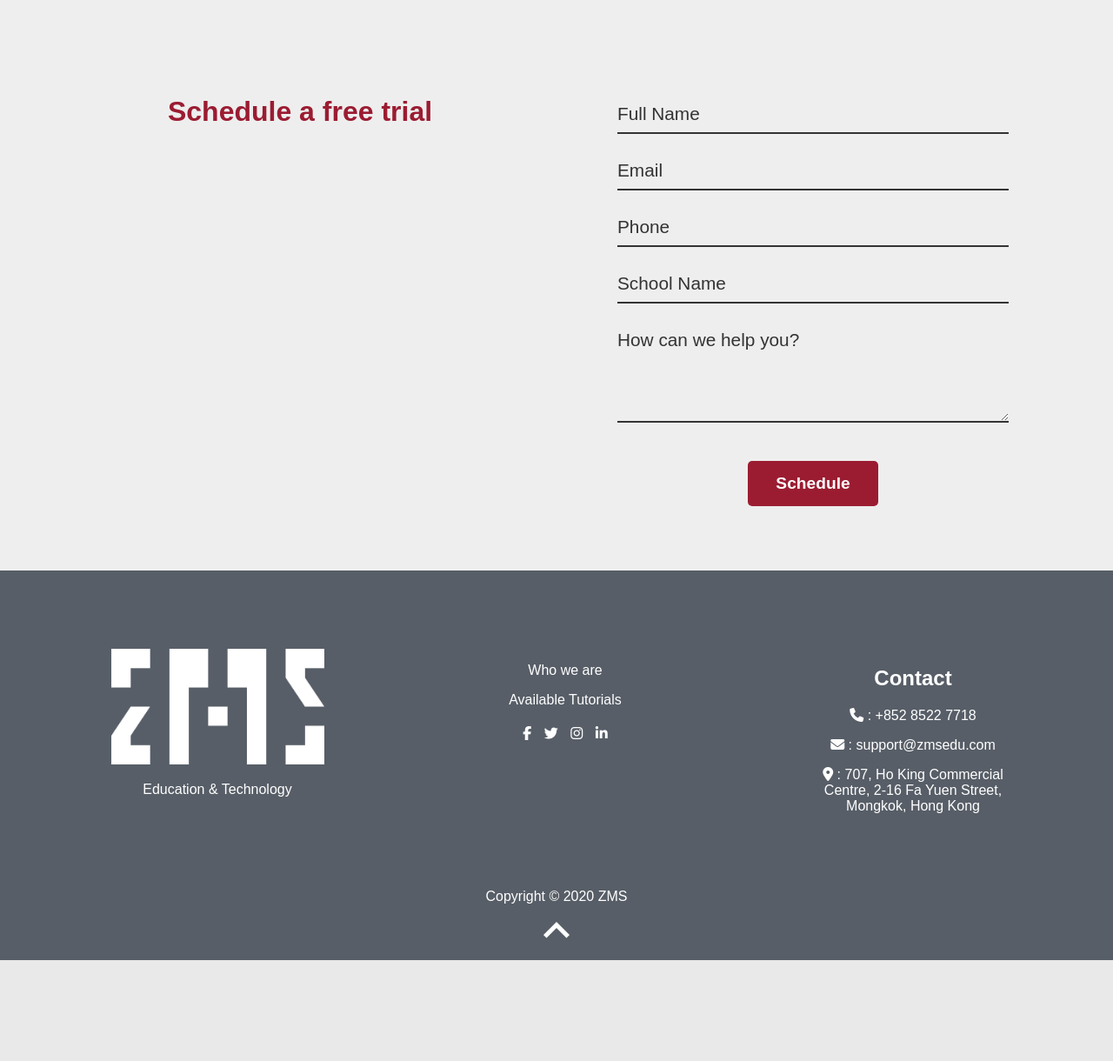
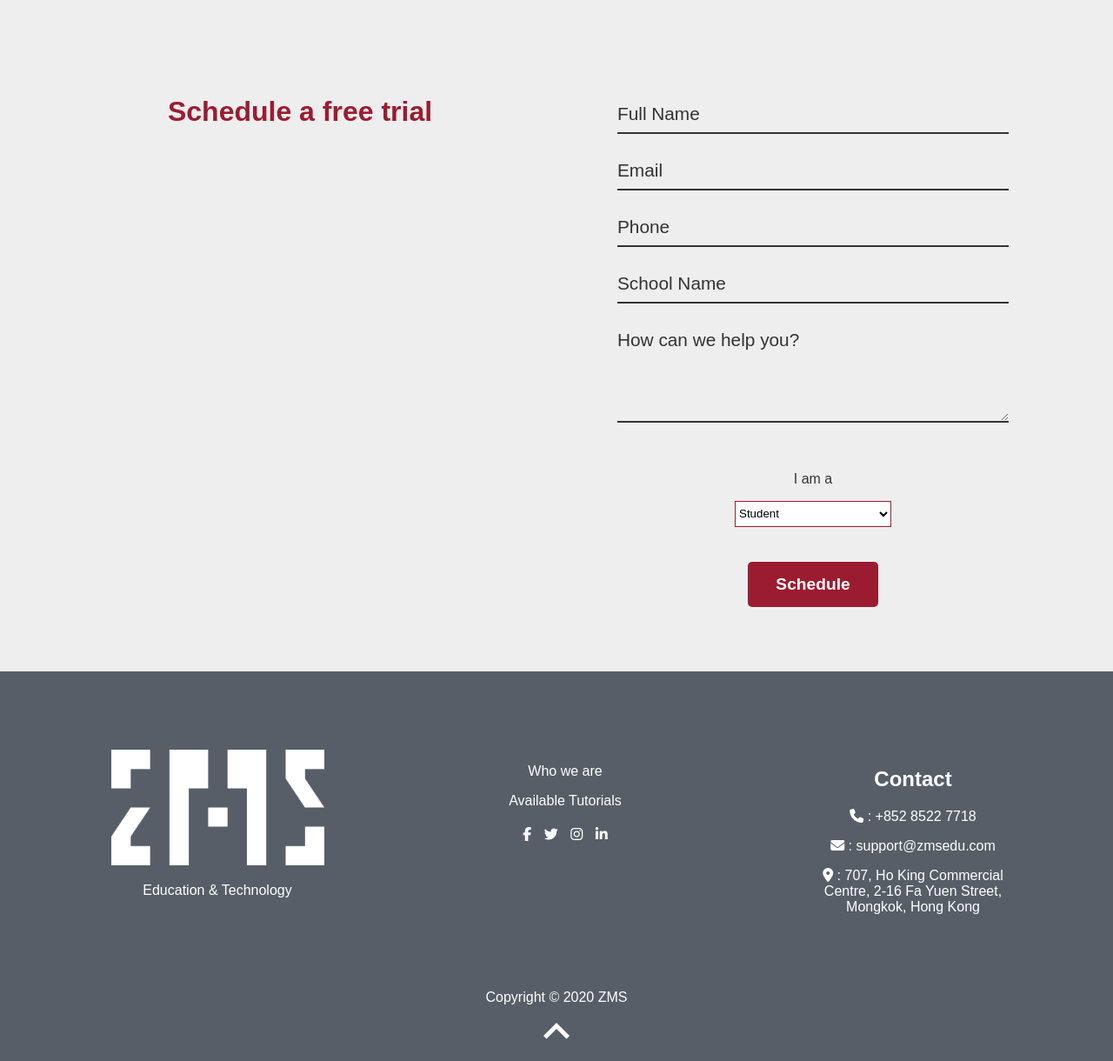
Before and after one commit to Pi-31415/EdTech, a PHP site: page / in a window 1280 px wide. Shown: the part 4664-5884 px from the top of the page at 87% size. Before the commit the page ends 5768 px from the top, so only its background shows below. Run offline with PHP 8.4, Linux system fonts and the light colour scheme; some libraries are stand-ins or nearby versions; some web fonts are replaced.

Commit message:
box complete

```diff
--- a/css/style.css
+++ b/css/style.css
@@ -1,3 +1,4 @@
+@charset "UTF-8";
 body {
   margin: 0;
   padding: 0;
@@ -224,6 +225,10 @@ input {
     width: 80vw;
   }
 }
+.dark-text {
+  color: #333333;
+}
+
 .white {
   color: #ffffff;
 }
@@ -548,4 +553,45 @@ input {
   font-weight: 700;
 }
 
+.custom-select {
+  position: relative;
+  display: block;
+  max-width: 400px;
+  min-width: 180px;
+  height: 30px;
+  margin: 0 auto;
+  border: 1px solid #9b1c31;
+  background-color: #ffffff;
+  z-index: 10;
+}
+.custom-select select {
+  border: none;
+  outline: none;
+  background: transparent;
+  -webkit-appearance: none;
+  -moz-appearance: none;
+  appearance: none;
+  border-radius: 0;
+  margin: 0;
+  display: block;
+  width: 100%;
+  padding: 12px 55px 15px 15px;
+  font-size: 14px;
+  color: #9b1c31;
+}
+.custom-select:after {
+  position: absolute;
+  right: 0;
+  top: 0;
+  width: 50px;
+  height: 100%;
+  line-height: 38px;
+  content: "∨";
+  text-align: center;
+  color: #9b1c31;
+  font-size: 24px;
+  border-left: 1px solid #9b1c31;
+  z-index: -1;
+}
+
 /*# sourceMappingURL=style.css.map */
--- a/css/style.sass
+++ b/css/style.sass
@@ -214,6 +214,10 @@ input
 
 
 //More general CSS classes
+
+.dark-text
+	color: $text-dark
+
 .white
 	color: $text-white
 
@@ -492,3 +496,42 @@ input
 	text-decoration: underline
 	font-size:1.1em
 	font-weight: 700
+
+//select elements
+.custom-select
+	position: relative
+	display: block
+	max-width: 400px
+	min-width: 180px
+	height:30px
+	margin: 0 auto
+	border: 1px solid $primary-color
+	background-color: $text-white
+	z-index: 10
+	select
+		border: none
+		outline: none
+		background: transparent
+		-webkit-appearance: none
+		-moz-appearance: none
+		appearance: none
+		border-radius: 0
+		margin: 0
+		display: block
+		width: 100%
+		padding: 12px 55px 15px 15px
+		font-size: 14px
+		color: $primary-color
+	&:after
+		position: absolute
+		right: 0
+		top: 0
+		width: 50px
+		height: 100%
+		line-height: 38px
+		content: '\2228'
+		text-align: center
+		color: $primary-color
+		font-size: 24px
+		border-left: 1px solid $primary-color
+		z-index: -1
--- a/index.html
+++ b/index.html
@@ -331,10 +331,17 @@
 					</div>
 
 					<div class="form__group field">
-						<textarea id="howhelp"  type="tel" class="form__field"  name="howhelp" rows="4" cols="50"  placeholder="How can we help you?"></textarea>
+						<textarea id="howhelp" type="tel" class="form__field" name="howhelp" rows="4" cols="50" placeholder="How can we help you?"></textarea>
 						<label for="howhelp" class="form__label">How can we help you?</label>
 					</div>
-
+					<br><br>
+					<div>
+						<p class="dark-text">I am a</p>
+						<select name="customer" id="customer" class='custom-select'>
+							<option value="Student">Student</option>
+							<option value="Parent">Parent</option>
+						</select>
+					</div>
 
 					<br><br>
 					<button class="button" onclick="schedule()">Schedule</button>
```
Also changed, not shown: 1 other file.
